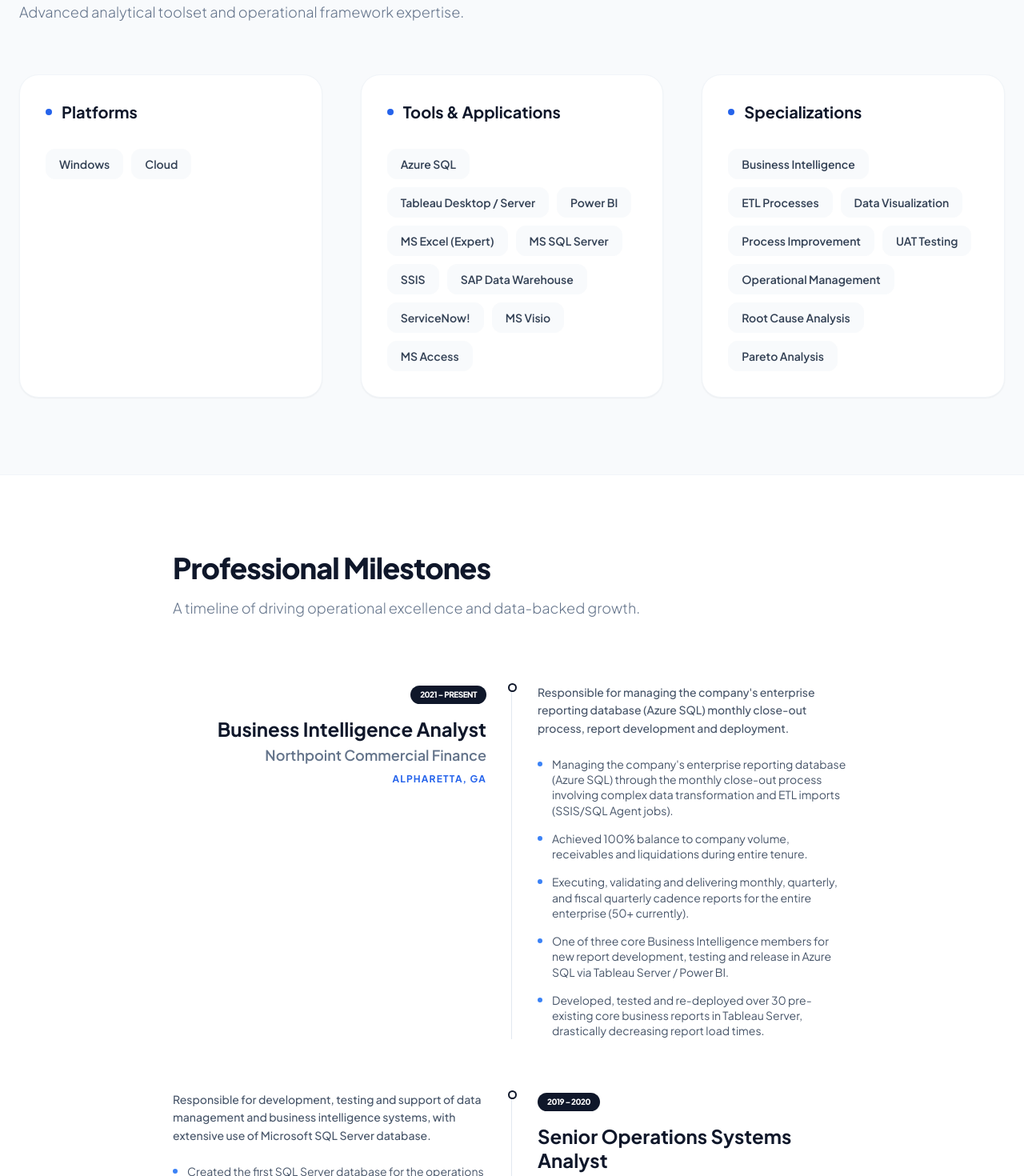
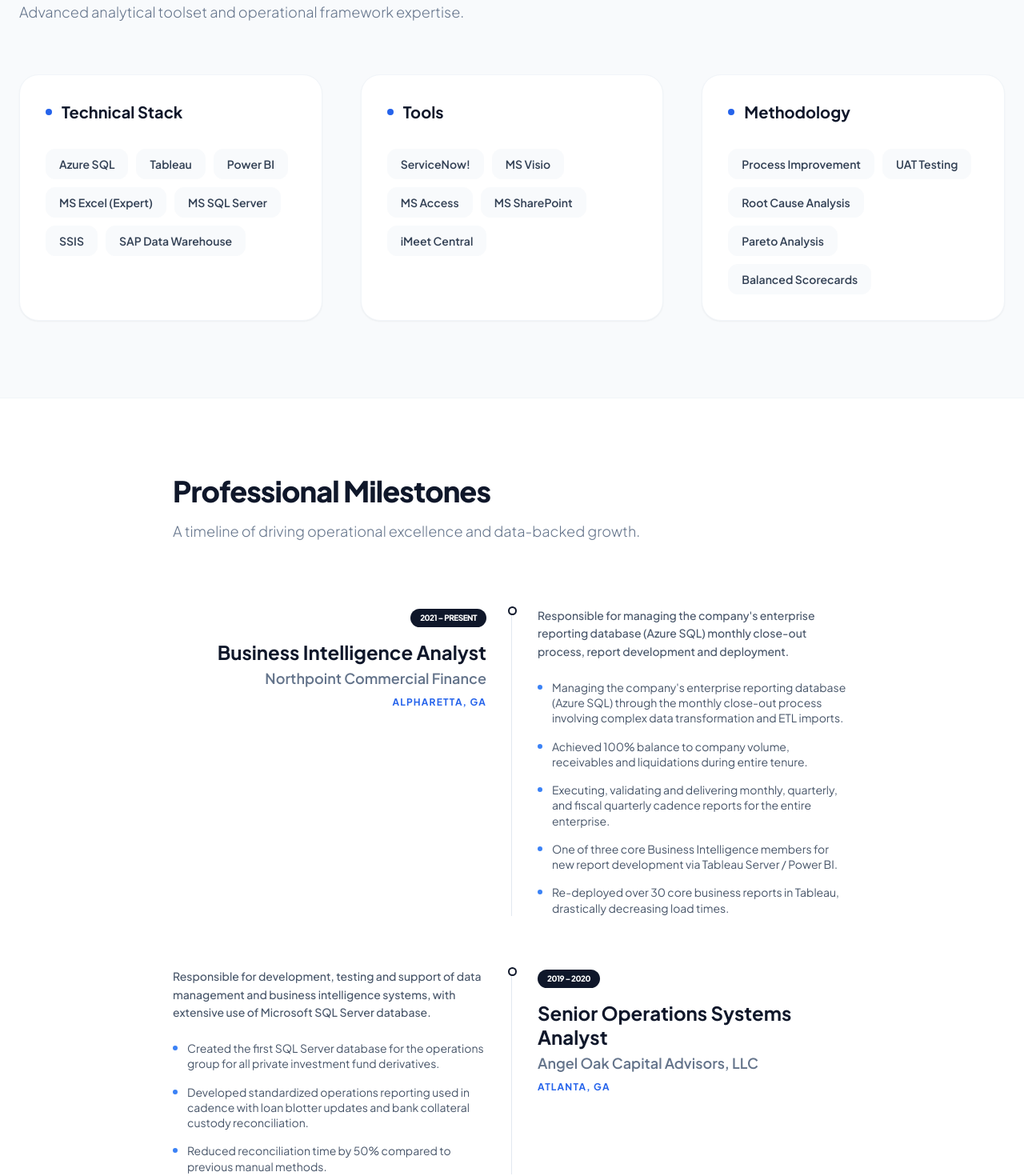
Before and after one commit to btburns308/brian-portfolio, a React (Vite) app: page / in a window 1280 px wide. Shown: the part 940-2410 px from the top of the page at 80% size. Built offline with nearby package versions, Linux system fonts and the light colour scheme.

Commit message:
Update data.ts

```diff
--- a/data.ts
+++ b/data.ts
@@ -6,10 +6,9 @@
   phone: "(321) 591-4426",
   email: "btburns308@icloud.com",
   linkedin: "https://www.linkedin.com/in/brian-burns-b7716a4/",
-  // Absolute paths from root. Ensure these match your filenames exactly.
-  profileImage: "/brian-burns.jpg",
-  fallbackImage: "",
-  resumeUrl: "/Brian_Burns_Resume.pdf",
+  // Ensure these files are in your root folder
+  profileImage: "brian-burns.jpg",
+  resumeUrl: "Brian_Burns_Resume.pdf",
   summary: "Extensive experience in large scale operational management, process improvement initiatives, business analysis, business intelligence, and systems analyst roles.",
   headline: "Operations / Business / Business Intelligence Analyst"
 };
@@ -22,11 +21,11 @@
     period: "2021 – Present",
     description: "Responsible for managing the company's enterprise reporting database (Azure SQL) monthly close-out process, report development and deployment.",
     achievements: [
-      "Managing the company's enterprise reporting database (Azure SQL) through the monthly close-out process involving complex data transformation and ETL imports (SSIS/SQL Agent jobs).",
+      "Managing the company's enterprise reporting database (Azure SQL) through the monthly close-out process involving complex data transformation and ETL imports.",
       "Achieved 100% balance to company volume, receivables and liquidations during entire tenure.",
-      "Executing, validating and delivering monthly, quarterly, and fiscal quarterly cadence reports for the entire enterprise (50+ currently).",
-      "One of three core Business Intelligence members for new report development, testing and release in Azure SQL via Tableau Server / Power BI.",
-      "Developed, tested and re-deployed over 30 pre-existing core business reports in Tableau Server, drastically decreasing report load times."
+      "Executing, validating and delivering monthly, quarterly, and fiscal quarterly cadence reports for the entire enterprise.",
+      "One of three core Business Intelligence members for new report development via Tableau Server / Power BI.",
+      "Re-deployed over 30 core business reports in Tableau, drastically decreasing load times."
     ]
   },
   {
@@ -36,9 +35,9 @@
     period: "2019 – 2020",
     description: "Responsible for development, testing and support of data management and business intelligence systems, with extensive use of Microsoft SQL Server database.",
     achievements: [
-      "Created the first SQL Server database for the operations group - a scalable, secure, and permanent data source for all private investment fund derivatives.",
-      "Developed standardized operations reporting used in cadence with loan blotter updates, bank collateral custody reconciliation, and loan servicing data reconciliation.",
-      "Reduced time spent by 50% compared to previous manual reconciliation methods through standardized reporting."
+      "Created the first SQL Server database for the operations group for all private investment fund derivatives.",
+      "Developed standardized operations reporting used in cadence with loan blotter updates and bank collateral custody reconciliation.",
+      "Reduced reconciliation time by 50% compared to previous manual methods."
     ]
   },
   {
@@ -49,49 +48,24 @@
     description: "Senior Business Analyst within national servicing center, responsible for detailed system analysis and development of formalized change requirements.",
     achievements: [
       "Closed over 31 complicated enterprise level trouble and change tickets in less than one year.",
-      "Created all UAT test plans and associated documentation for the company’s integration of Tempo, a large-scale risk mitigation platform.",
-      "Designed, developed, and deployed the company’s first loan servicing database used to document and cure enterprise-level loan document errors/exceptions for over 10,000 files."
-    ]
-  },
-  {
-    company: "Premiere Global Services, Inc. (PGi)",
-    location: "Alpharetta, GA",
-    role: "Business Process Engineer",
-    period: "2015 – 2017",
-    description: "Provided Global operational support for clients in North America, Latin America, Europe, and Asia Pacific regions. Managed large scale projects involving numerous continual improvement initiatives.",
-    achievements: [
-      "Reduced report delivery cycle times by over five weeks and reduced report error rates by more than 50%.",
-      "Decreased staff training time by more than 20% and increased productivity by centralizing all departmental policies into one online intranet portal.",
-      "Saved over $1k in recurring monthly expenses by migrating and centralizing multiple Microsoft SharePoint sites into the iMeet Central platform."
-    ]
-  },
-  {
-    company: "American Advisors Group",
-    location: "Kennesaw, GA",
-    role: "Operations Manager",
-    period: "2013 – 2015",
-    description: "Complete operational management of our Georgia Regional Operations Center. Leading and managing several national operational projects.",
-    achievements: [
-      "Improved Approved to CTC cycle times 33% through technology augmentation and operational reorganization.",
-      "Increased average individual production 30% through the creation of a balanced scorecard measurement system.",
-      "Reduced operational expenses 25% through effective management of overtime expenses.",
-      "Improved quality 50% through Pareto analysis and associated team coaching."
+      "Created all UAT test plans for the integration of Tempo, a large-scale risk mitigation platform.",
+      "Deployed the first loan servicing database used to cure document errors for over 10,000 files."
     ]
   }
 ];
 
 export const SKILLS: SkillCategory[] = [
   {
-    category: "Platforms",
-    items: ["Windows", "Cloud"]
+    category: "Technical Stack",
+    items: ["Azure SQL", "Tableau", "Power BI", "MS Excel (Expert)", "MS SQL Server", "SSIS", "SAP Data Warehouse"]
   },
   {
-    category: "Tools & Applications",
-    items: ["Azure SQL", "Tableau Desktop / Server", "Power BI", "MS Excel (Expert)", "MS SQL Server", "SSIS", "SAP Data Warehouse", "ServiceNow!", "MS Visio", "MS Access"]
+    category: "Tools",
+    items: ["ServiceNow!", "MS Visio", "MS Access", "MS SharePoint", "iMeet Central"]
   },
   {
-    category: "Specializations",
-    items: ["Business Intelligence", "ETL Processes", "Data Visualization", "Process Improvement", "UAT Testing", "Operational Management", "Root Cause Analysis", "Pareto Analysis"]
+    category: "Methodology",
+    items: ["Process Improvement", "UAT Testing", "Root Cause Analysis", "Pareto Analysis", "Balanced Scorecards"]
   }
 ];
 
@@ -101,18 +75,6 @@
     institution: "Oregon State University",
     location: "Corvallis, Oregon",
     details: "Concentration in Management, Minor in Economics"
-  },
-  {
-    degree: "Database Technologies Coursework",
-    institution: "Eastern Florida State College",
-    location: "Cocoa, Florida",
-    details: "42 hours of IT coursework (3.78 GPA)"
-  },
-  {
-    degree: "Network Security & SQL Coursework",
-    institution: "Chattahoochee Technical College",
-    location: "Marietta, GA",
-    details: "8 hours of IT coursework (4.00 GPA)"
   }
 ];
 
@@ -131,20 +93,13 @@
     title: "Senior Manager",
     relation: "Direct Report",
     quote: "Brian's ability to transform complex data into actionable insights is unparalleled. He built reporting systems from the ground up that saved our team hundreds of hours.",
-    avatar: "https://picsum.photos/100/100?random=1"
+    avatar: "https://api.dicebear.com/7.x/avataaars/svg?seed=Felix"
   },
   {
     name: "Former Colleague",
     title: "Project Lead",
     relation: "Worked together at PGi",
     quote: "A true professional who understands both the business requirements and the technical execution. Brian is the bridge between operations and IT.",
-    avatar: "https://picsum.photos/100/100?random=2"
-  },
-  {
-    name: "Operations Director",
-    title: "Executive Director",
-    relation: "Managed Brian",
-    quote: "Brian managed our regional operations center with extreme efficiency. His introduction of balanced scorecards drastically improved our team's output.",
-    avatar: "https://picsum.photos/100/100?random=3"
+    avatar: "https://api.dicebear.com/7.x/avataaars/svg?seed=Aneka"
   }
 ];
```
